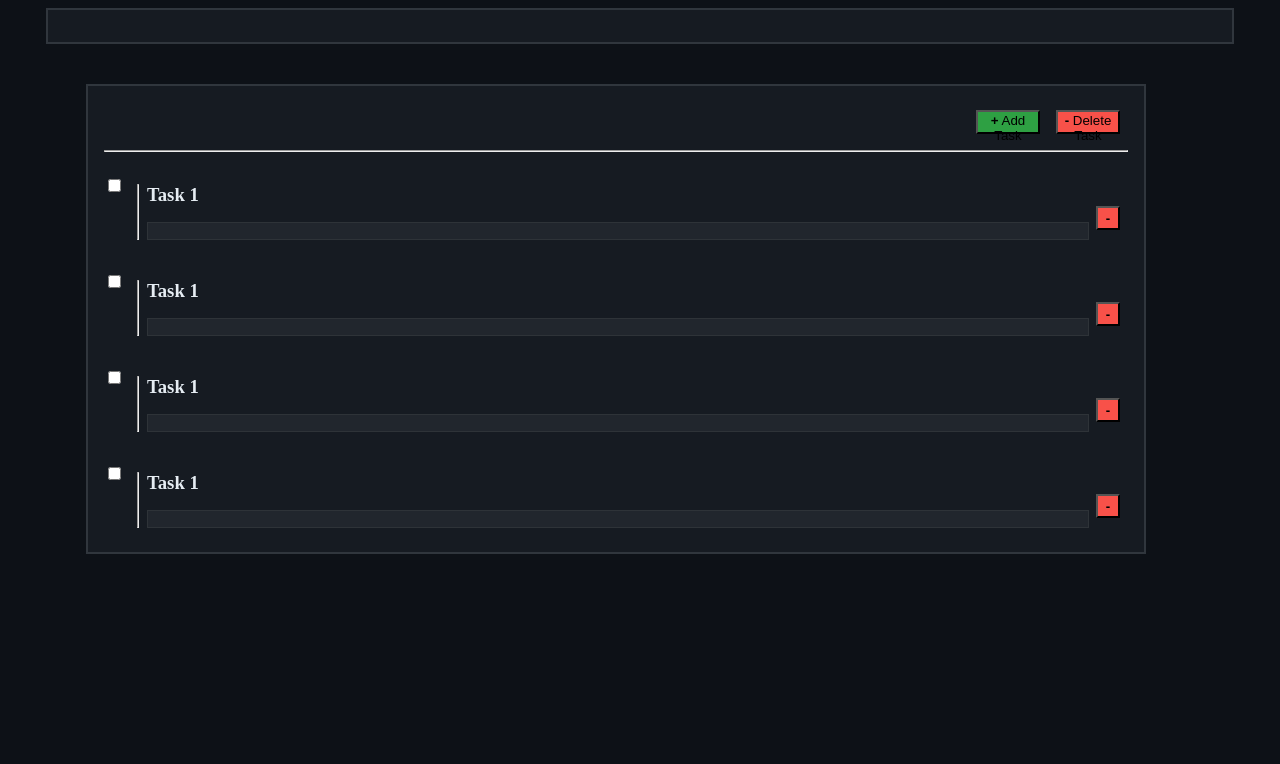
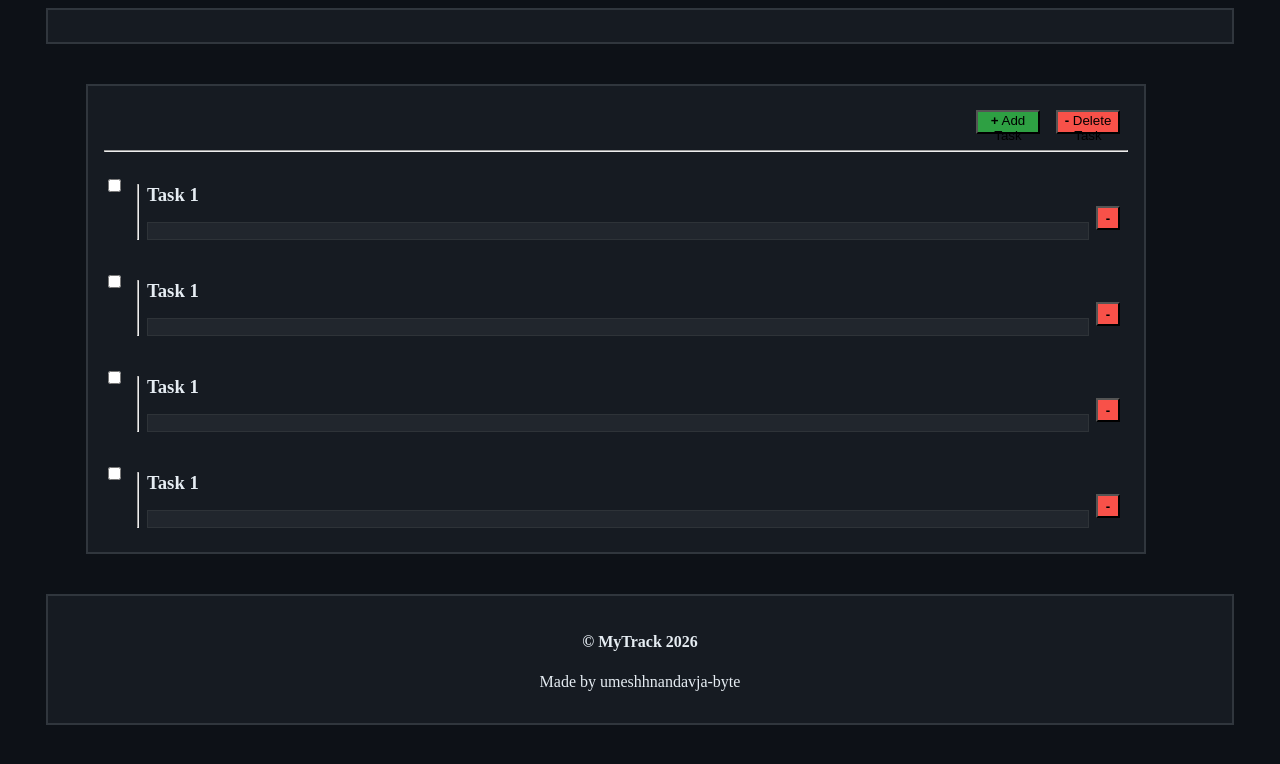
Before and after one commit to umeshhnandavja-byte/MyTrack, a React (Vite) app: page / in a window 1280 px wide. Shown: the top 764 px of the page. Built offline with nearby package versions, Linux system fonts and the light colour scheme.

Commit message:
Footer Added

```diff
--- a/src/App.tsx
+++ b/src/App.tsx
@@ -1,4 +1,5 @@
 import './App.css'
+import Footer from './Footer';
 import Header from './Header';
 import TaskManager from './TaskManager';
 
@@ -7,6 +8,7 @@ function App() {
     <>
       <Header/>
       <TaskManager/>
+      <Footer/>
     </>
   );
 }
--- /dev/null
+++ b/src/Footer.tsx
@@ -0,0 +1,11 @@
+function Footer(){
+
+    return( <>
+                <div className="Footer">
+                    <h4><b>&copy; MyTrack 2026</b></h4>
+                    <p>Made by umeshhnandavja-byte</p>
+                </div>
+            </>);
+}
+
+export default Footer
--- a/src/index.css
+++ b/src/index.css
@@ -137,3 +137,13 @@ td{
     height: 2px;
     width: 2px;
 }
+
+.Footer{
+    background-color: var(--bg-sub);
+    width: 90vw;
+    height: auto;
+    padding: 2vh;
+    border: 2px solid var(--border);
+    color: var(--text);
+    text-align: center;
+}
```
